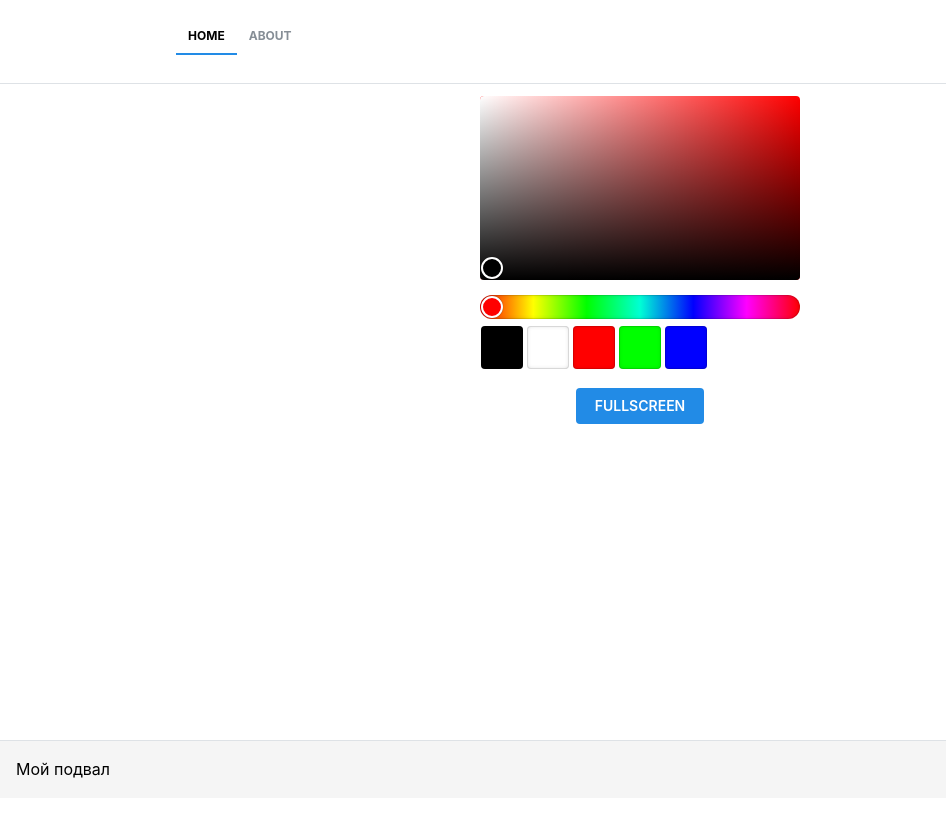
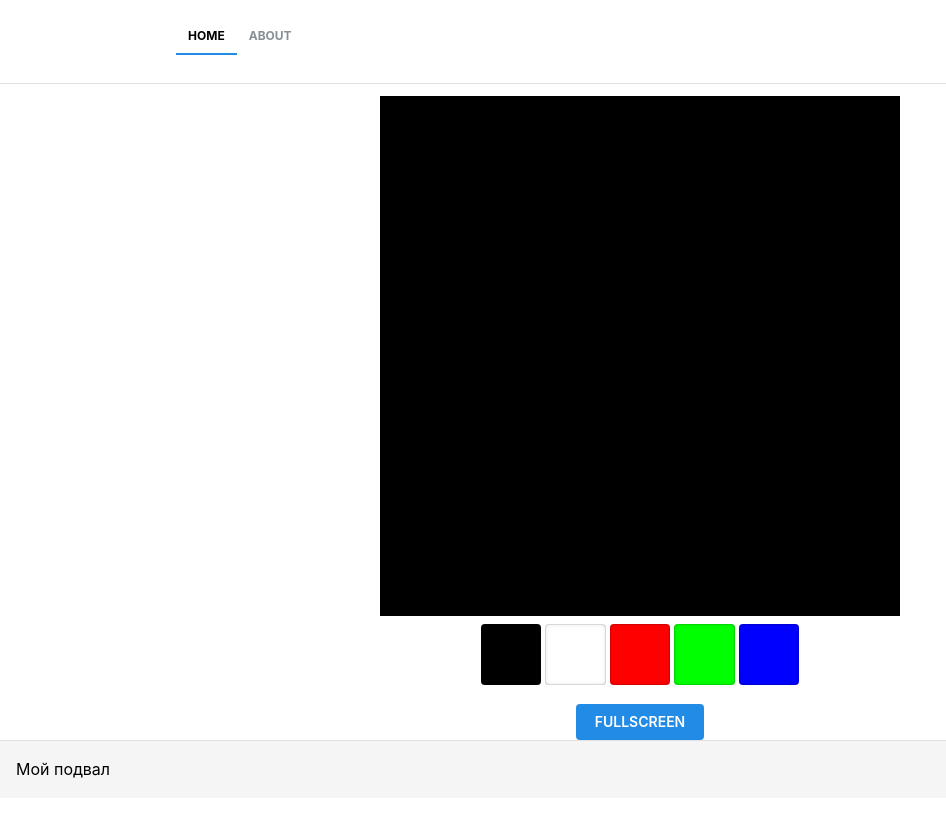
Before and after one commit to zhukovsergei/blackscreen, a React (Vite) app in the folder app/: page / in a window 1280 px wide. Shown: the whole page, without its empty margins (0-946 px from the left). Built offline with nearby package versions, Linux system fonts and the light colour scheme.

Commit message:
Added canvas for colors

```diff
--- a/app/src/Pages/Home.tsx
+++ b/app/src/Pages/Home.tsx
@@ -1,6 +1,10 @@
-import {Container, Stack, Button, Box, ColorPicker, VisuallyHidden, Space} from '@mantine/core';
+import {Container, Stack, Button, Box, ColorPicker, Space} from '@mantine/core';
 import { useFullscreen } from '@mantine/hooks';
 import {useState} from "react";
+
+function IconExternalLink() {
+    return null;
+}
 
 export function Home() {
 
@@ -10,20 +14,18 @@ export function Home() {
     return (
         <Container>
 
-            <VisuallyHidden>
             <Box
                 ref={ref}
-                    w={220}
-                    py={"xl"}
+                w={520}
+                h={520}
                 bg={ color }
                 mx="auto"
                 onClick={() => toggleFullscreen()}
             >
             </Box>
-            </VisuallyHidden>
 
             <Stack align="center">
-                <ColorPicker  size="xl" format="hex"
+                <ColorPicker withPicker={false} swatchesPerRow={5}  size="xl" format="hex"
                               value={color}
                               onChange={setColor}
                               swatches={['#000000', '#ffffff', '#ff0000', '#00ff00', '#0000ff']}
@@ -33,7 +35,7 @@ export function Home() {
             <Space h="md" />
             <Stack align="center">
                 <Button onClick={toggleFullscreen} color={fullscreen ? 'red' : 'blue'}>
-                    {fullscreen ? '' : 'FULLSCREEN'}
+                    {fullscreen ? '' : 'FULLSCREEN'} <IconExternalLink />
                 </Button>
             </Stack>
         </Container>
```
Lines whose indentation alone changed are shown as unchanged.
